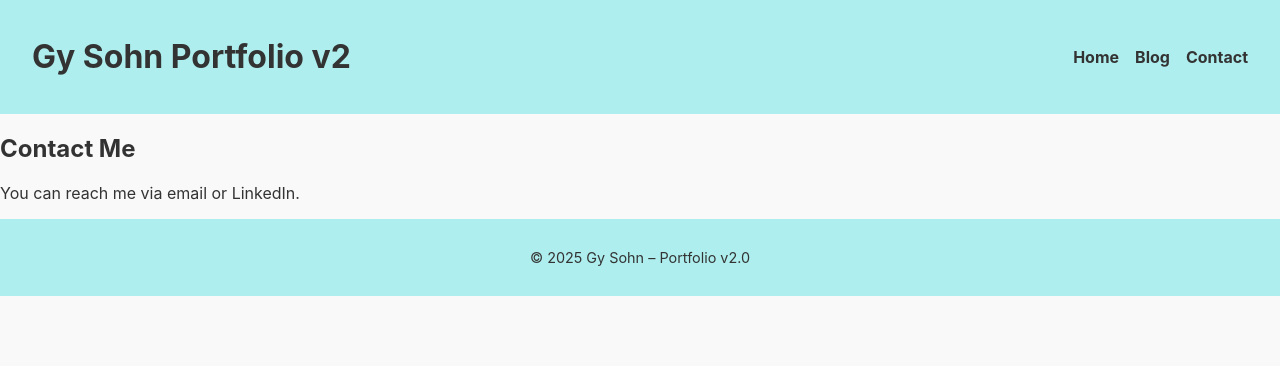
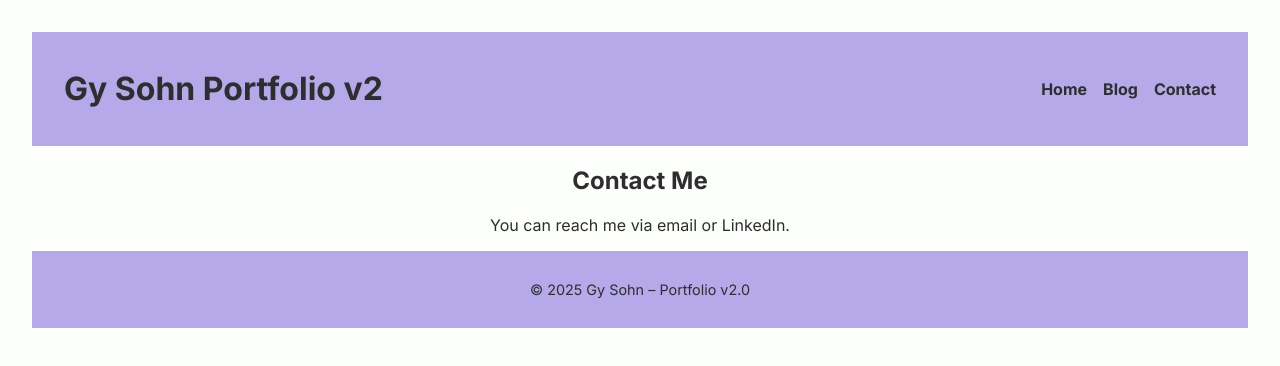
Before and after one commit to gysagsohn/my-portfolio-v2, a React (Vite) app: page /contact in a window 1280 px wide. Shown: the top 366 px of the page. Built offline with nearby package versions, Linux system fonts and the light colour scheme.

Commit message:
style: add global theme colours and apply Inter font

```diff
--- a/src/App.jsx
+++ b/src/App.jsx
@@ -1,4 +1,5 @@
 import { Route, Routes } from 'react-router-dom';
+import './App.css';
 import Footer from './components/Footer';
 import Header from './components/Header';
 import Blog from './pages/Blog';
@@ -9,13 +10,11 @@ function App() {
   return (
     <>
       <Header />
-      <main>
-        <Routes>
-          <Route path="/" element={<Home />} />
-          <Route path="/blog" element={<Blog />} />
-          <Route path="/contact" element={<Contact />} />
-        </Routes>
-      </main>
+      <Routes>
+        <Route path="/" element={<Home />} />
+        <Route path="/blog" element={<Blog />} />
+        <Route path="/contact" element={<Contact />} />
+      </Routes>
       <Footer />
     </>
   );
--- a/src/index.css
+++ b/src/index.css
@@ -1,6 +1,9 @@
+@import url('https://fonts.googleapis.com/css2?family=Inter:wght@300;400;600;700&display=swap');
+@import './styles/theme.css';
+
 body {
   margin: 0;
-  font-family: Inter, sans-serif;
-  background-color: #f9f9f9;
-  color: #333;
+  font-family: var(--font-family);
+  background-color: var(--background-colour);
+  color: var(--text-primary);
 }
--- a/src/main.jsx
+++ b/src/main.jsx
@@ -1,7 +1,7 @@
 import React from 'react';
 import ReactDOM from 'react-dom/client';
 import { BrowserRouter } from 'react-router-dom';
-import App from './App.jsx';
+import App from './App';
 import './index.css';
 
 ReactDOM.createRoot(document.getElementById('root')).render(
--- a/src/styles/Footer.css
+++ b/src/styles/Footer.css
@@ -1,6 +1,7 @@
 .site-footer {
-    padding: 1rem;
-    text-align: center;
-    background: paleturquoise;
-    font-size: 0.9rem;
-  }
+  padding: 1rem;
+  text-align: center;
+  background: var(--hover-colour); /* Soft Purple or choose another theme colour */
+  font-size: 0.9rem;
+  color: var(--text-primary); /* Charcoal text */
+}
--- a/src/styles/Header.css
+++ b/src/styles/Header.css
@@ -3,12 +3,12 @@
   justify-content: space-between;
   align-items: center;
   padding: 1rem 2rem;
-    background: paleturquoise;
+  background: var(--hover-colour); /* Soft Purple or change as preferred */
 }
 
 .site-header nav a {
   margin-left: 1rem;
   text-decoration: none;
   font-weight: bold;
-    color: #333;
+  color: var(--text-primary); /* Charcoal */
 }
--- /dev/null
+++ b/src/styles/theme.css
@@ -0,0 +1,15 @@
+:root {
+    --background-colour: #FDFFFC;     /* Ivory White */
+    --text-primary: #2E2E2E;           /* Charcoal */
+    --text-secondary: #5A4EBA;         /* Indigo Light */
+    --accent-button: #FFB20F;          /* Amber Gold */
+    --hover-colour: #B5A9E9;           /* Soft Purple */
+
+    --font-family: 'Inter', sans-serif;
+  }
+
+  body {
+    background-color: var(--background-colour);
+    color: var(--text-primary);
+    font-family: var(--font-family);
+  }
```
Lines whose indentation alone changed are shown as unchanged.
